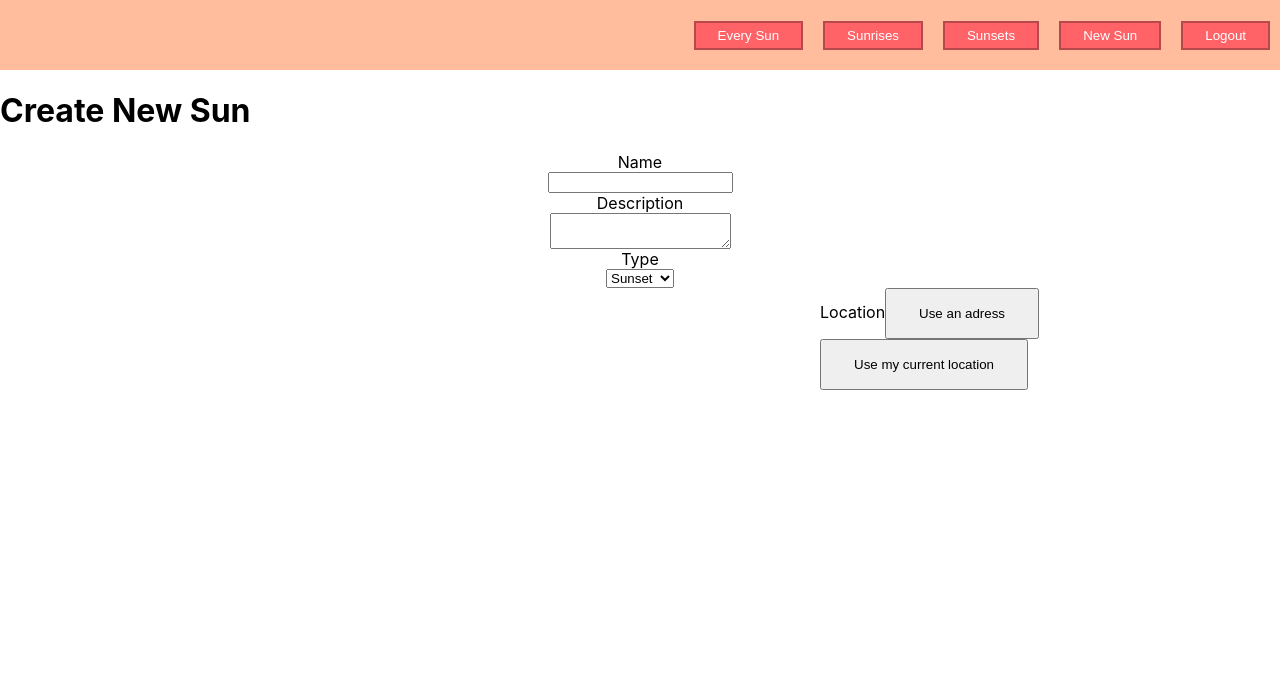
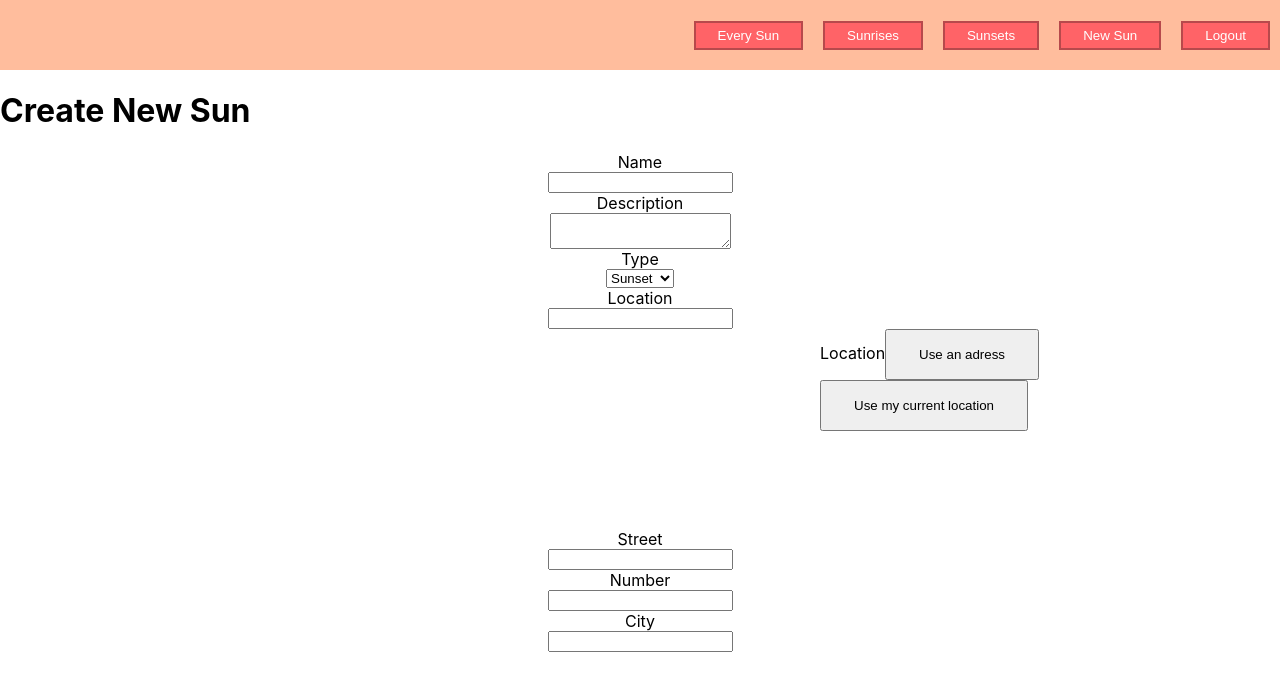
Before and after one commit to mmonereo/sunny, a React (Create React App) app in the folder client/: page /new in a window 1280 px wide. Shown: the top 690 px of the page. Built offline with nearby package versions, Linux system fonts and the light colour scheme; no server answers.

Commit message:
starting work on geoocoding

```diff
--- a/client/src/components/NewSunForm.js
+++ b/client/src/components/NewSunForm.js
@@ -13,6 +13,10 @@ function NewSunForm(){
 		name: '',
 		description: '',
 		category: 'sunset',
+		street: '',
+		number: '',
+		city: '',
+		navigator: false
 	});
 
 	const [animate, setAnimate] = useState(false);
@@ -53,6 +57,11 @@ function NewSunForm(){
 				</Form.Group>
 
 				<Form.Group>
+					<Form.Label htmlFor="location">Location</Form.Label>
+					<Form.Input name="location" type="text" id="location" onChange={handleChange} />
+				</Form.Group>
+
+				<Form.Group>
 					<Transition
 						in={animate}
 						timeout={3000}
@@ -67,6 +76,20 @@ function NewSunForm(){
 					</Transition>
 				</Form.Group>
 
+				<Form.Group>
+					<Form.Label htmlFor="street">Street</Form.Label>
+					<Form.Input name="street" type="text" id="street" onChange={handleChange} />
+				</Form.Group>
+
+				<Form.Group>
+					<Form.Label htmlFor="number">Number</Form.Label>
+					<Form.Input name="number" type="text" id="number" onChange={handleChange} />
+				</Form.Group>
+
+				<Form.Group>
+					<Form.Label htmlFor="number">City</Form.Label>
+					<Form.Input name="city" type="text" id="city" onChange={handleChange} />
+				</Form.Group>
 
 			</Form.FormElement>
 		</Form>
```
Also changed, not shown: 1 other file (tests, documents, lock files or other folders).
